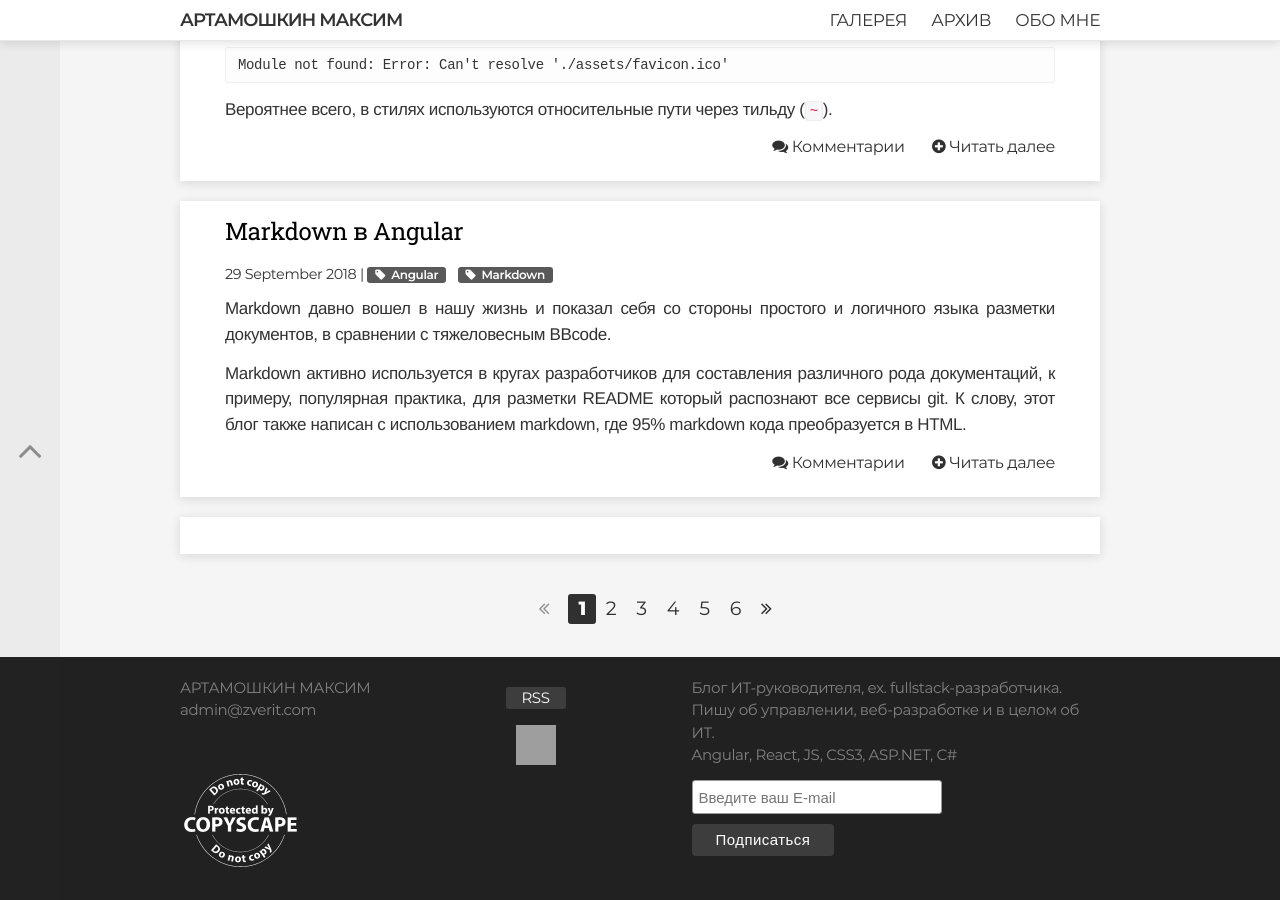
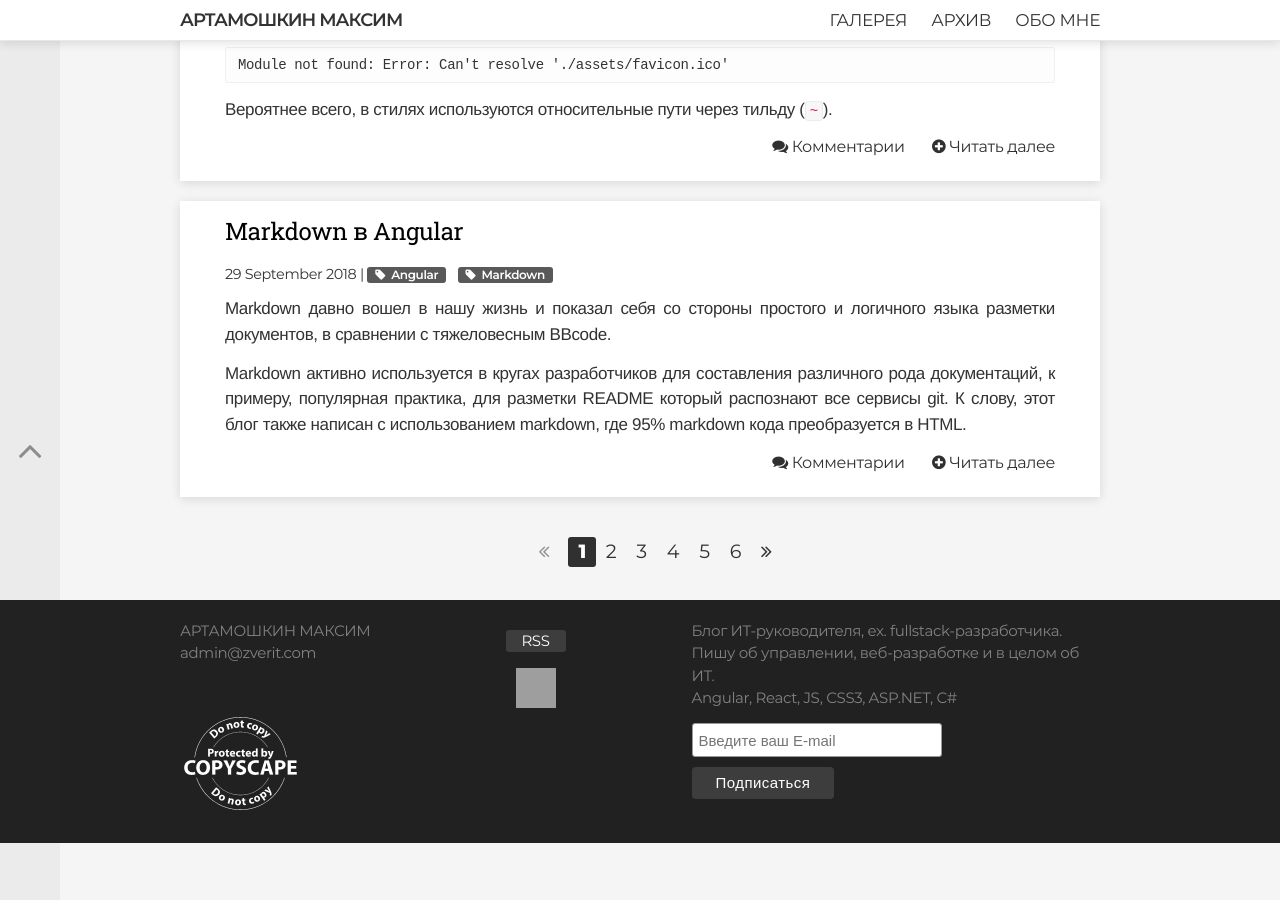
Before and after one commit to martamoshkin/blog.zverit.com, a Jekyll site: the page built from index.html, in a window 1280 px wide and 900 px high, scrolled down 1402 px. Built offline with Jekyll 4.4.1, drawn with Linux system fonts in a browser that asks for light colours; the list of posts is cut into pages by our own code; after the commit the page ends 2245 px from its top, so only the background shows below that; grey boxes are pictures that could not be loaded.

Commit message:
disable ads

```diff
--- a/index.html
+++ b/index.html
@@ -41,9 +41,9 @@ layout: default
 		{% endif %}
 		{% endfor %}
 
-		<li class="ads yandex_rtb">
+		<!-- <li class="ads yandex_rtb"> -->
 			<!-- Yandex.RTB R-A-279962-2 -->
-			<div id="yandex_rtb_R-A-279962-2"></div>
+			<!-- <div id="yandex_rtb_R-A-279962-2"></div>
 			<script type="text/javascript">
 				(function(w, d, n, s, t) {
 					w[n] = w[n] || [];
@@ -61,8 +61,8 @@ layout: default
 					s.async = true;
 					t.parentNode.insertBefore(s, t);
 				})(this, this.document, "yandexContextAsyncCallbacks");
-			</script>
-		</li>
+			</script> -->
+		<!-- </li> -->
 		{% if paginator.total_pages > 1 %}
 		<nav>
 			<ul class="pagination">
```
Also changed, not shown: _layouts/post.html (+5 -5 lines).
